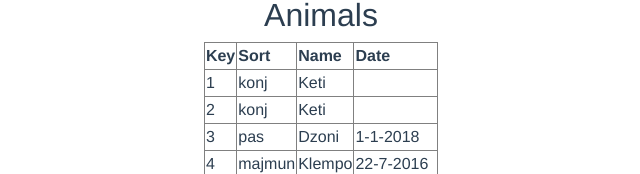
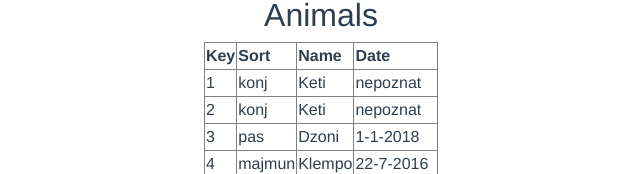
Before and after one commit to milenacuk/zoo, a Vue app: page / in a window 1280 px wide. Shown: the part 264-438 px from the top of the page, without its empty margins (319-959 px from the left). Built offline with nearby package versions, Linux system fonts and the light colour scheme.

Commit message:
Zadatak 2

```diff
--- a/src/components/AnimalList.vue
+++ b/src/components/AnimalList.vue
@@ -16,7 +16,7 @@
                 <td>{{ index + 1 }}</td>
                 <td>{{ animal.sort }}</td>
                 <td>{{ animal.name }}</td>
-                <td>{{ animal.date }}</td>
+                <td> {{!animal.date ? 'nepoznat' : animal.date}}</td>
             </tr>
         </tbody>
     </table>
@@ -39,6 +39,9 @@ export default {
 
             ]
         };
+    },
+    methods: {
+
     }
 }
 </script>
```
